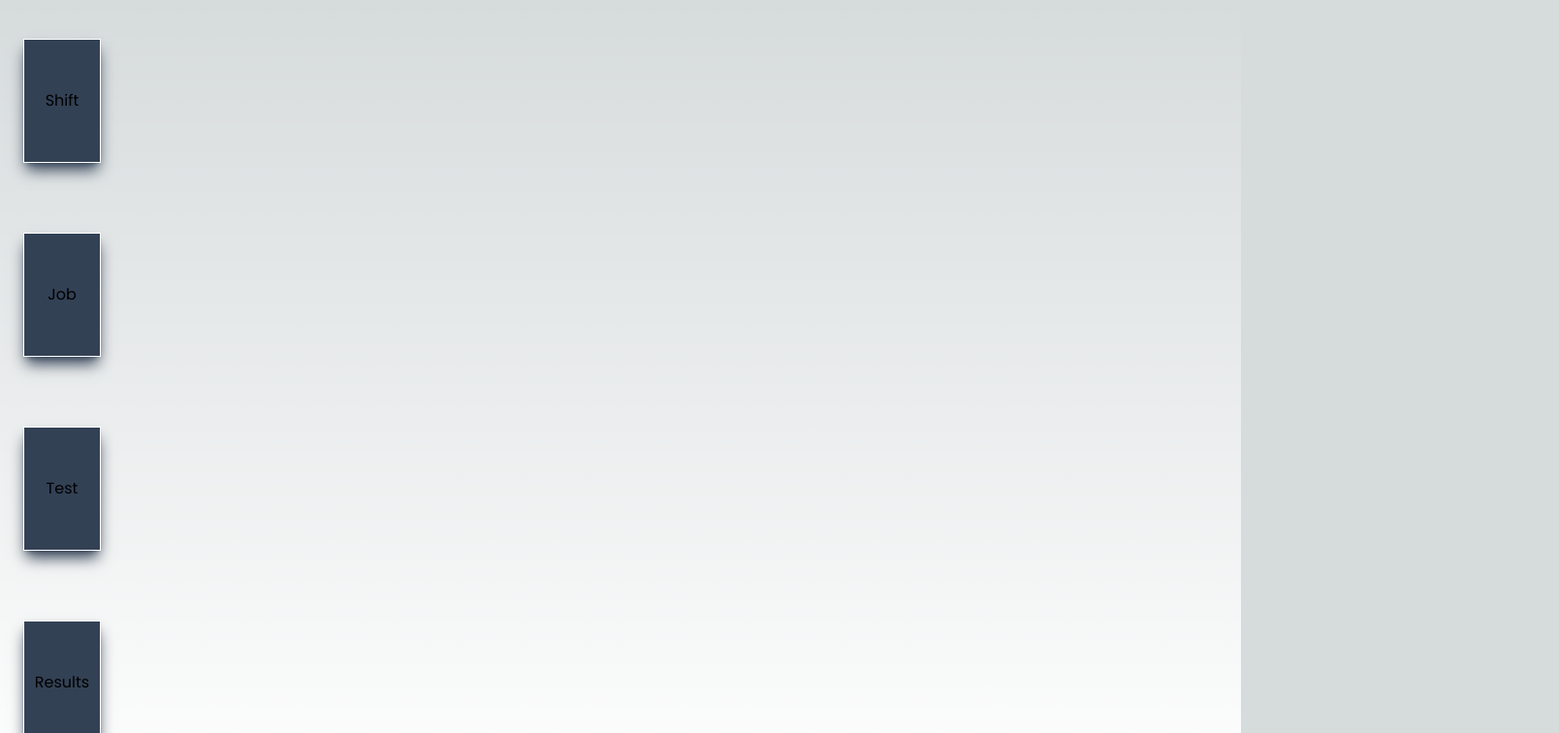
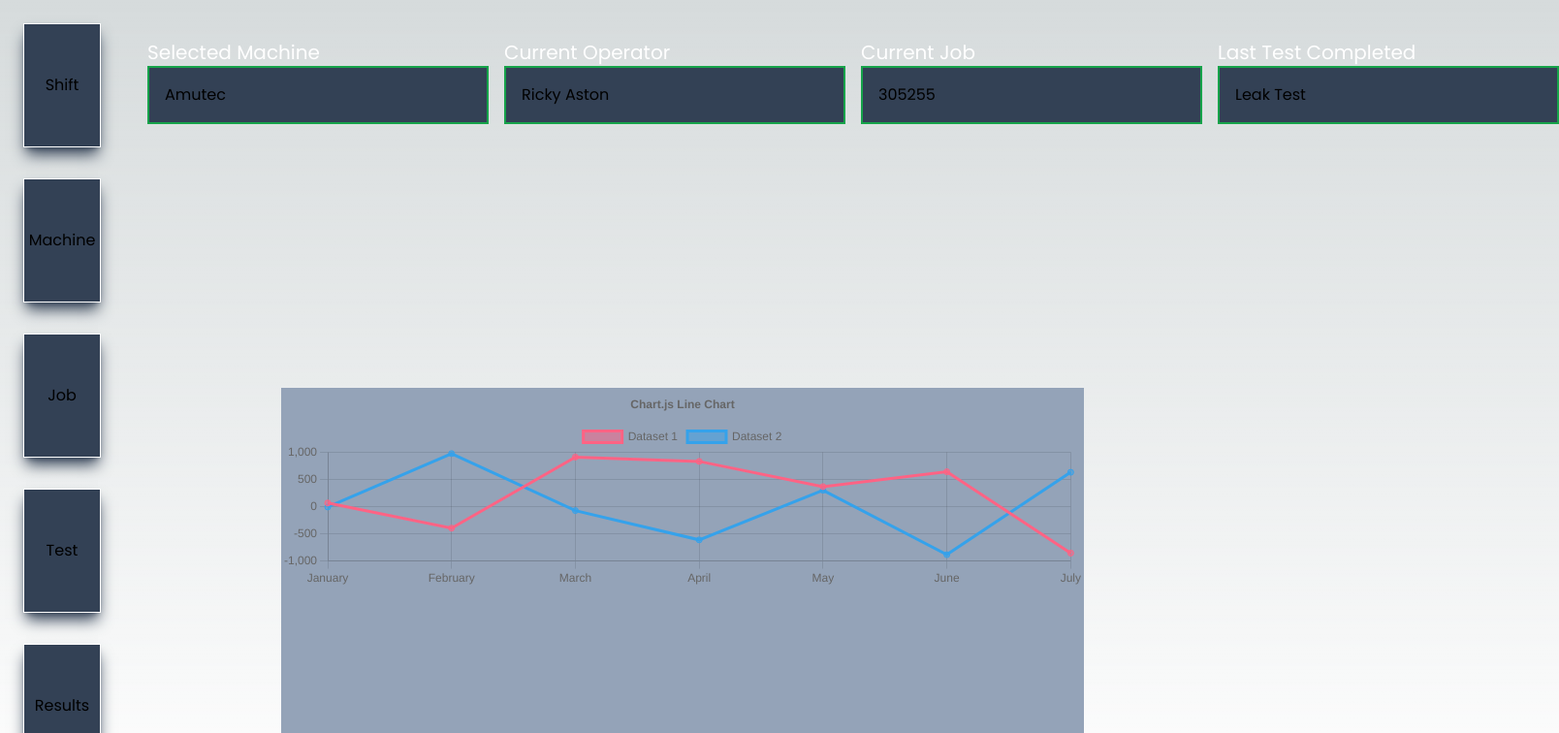
Before and after one commit to astonmedia/quality-control, a Next.js app: page / in a window 1280 px wide. Shown: the top 756 px of the page at 97% size, 1608 px wide, since content can reach past the window. Built offline with nearby package versions, Linux system fonts and the light colour scheme.

Commit message:
Added chartJS and working on main front page

```diff
--- a/package.json
+++ b/package.json
@@ -9,9 +9,12 @@
     "lint": "next lint"
   },
   "dependencies": {
+    "@faker-js/faker": "^8.3.1",
     "@prisma/client": "^5.5.2",
+    "chart.js": "^4.4.0",
     "next": "14.0.2",
     "react": "^18",
+    "react-chartjs-2": "^5.2.0",
     "react-dom": "^18"
   },
   "devDependencies": {
--- a/src/app/components/Button.tsx
+++ b/src/app/components/Button.tsx
@@ -2,8 +2,8 @@
 import Link from "next/link";
 
 type Props = {
-  title: String;
-  href: String;
+  title: string;
+  href: string;
 };
 
 function Button({ title, href }: Props) {
--- /dev/null
+++ b/src/app/components/Input.tsx
@@ -0,0 +1,36 @@
+"use client";
+import { useState, useEffect } from "react";
+
+type Props = {
+  selectedValue: string;
+  selection: string;
+};
+
+function Input({ selectedValue, selection }: Props) {
+  const [isRunning, setIsRunning] = useState(true);
+  const [value, setValue] = useState("");
+
+  useEffect(() => {
+    if (isRunning) {
+      setValue(selectedValue);
+    }
+  }, [isRunning, selectedValue]);
+
+  return (
+    <div className="flex flex-col">
+      <label className="text-xl text-white">{selection}</label>
+      <input
+        type="text"
+        disabled
+        value={value}
+        className={
+          isRunning
+            ? "border-green-600 py-4 px-4 border-2  bg-slate-700  shadow-slate-700 hover:bg-slate-600 hover:shadow-lg hover:shadow-cyan-700"
+            : "border-red-600 py-4 px-4 border-2  bg-slate-700  shadow-slate-700 hover:bg-slate-600 hover:shadow-lg hover:shadow-cyan-700"
+        }
+      />
+    </div>
+  );
+}
+
+export default Input;
--- /dev/null
+++ b/src/app/components/LineChart.tsx
@@ -0,0 +1,65 @@
+"use client";
+import {
+  Chart as ChartJS,
+  CategoryScale,
+  LinearScale,
+  PointElement,
+  LineElement,
+  Title,
+  Tooltip,
+  Legend,
+} from "chart.js";
+import { Line } from "react-chartjs-2";
+import { faker } from "@faker-js/faker";
+
+ChartJS.register(
+  CategoryScale,
+  LinearScale,
+  PointElement,
+  LineElement,
+  Title,
+  Tooltip,
+  Legend
+);
+
+export const options = {
+  responsive: true,
+  maintainAspectRation: false,
+  plugins: {
+    legend: {
+      position: "top" as const,
+    },
+    title: {
+      display: true,
+      text: "Chart.js Line Chart",
+    },
+  },
+};
+
+const labels = ["January", "February", "March", "April", "May", "June", "July"];
+
+export const data = {
+  labels,
+  datasets: [
+    {
+      label: "Dataset 1",
+      data: labels.map(() => faker.datatype.number({ min: -1000, max: 1000 })),
+      borderColor: "rgb(255, 99, 132)",
+      backgroundColor: "rgba(255, 99, 132, 0.5)",
+    },
+    {
+      label: "Dataset 2",
+      data: labels.map(() => faker.datatype.number({ min: -1000, max: 1000 })),
+      borderColor: "rgb(53, 162, 235)",
+      backgroundColor: "rgba(53, 162, 235, 0.5)",
+    },
+  ],
+};
+
+type Props = {
+  titleText: string;
+};
+
+export function LineChart({ titleText }: Props) {
+  return <Line options={options} data={data} width={200} height={50} />;
+}
--- a/src/app/components/Sidenav.tsx
+++ b/src/app/components/Sidenav.tsx
@@ -4,8 +4,9 @@ import Button from "./Button";
 const Sidenav = () => {
   return (
     <div className="">
-      <div className="grid grid-cols-1 justify-around mx-6 my-4 h-screen">
+      <div className="grid grid-cols-1 justify-around mx-6 my-auto h-screen">
         <Button href="shift" title="Shift" />
+        <Button href="machine" title="Machine" />
         <Button href="job" title="Job" />
         <Button href="test" title="Test" />
         <Button href="results" title="Results" />
--- a/src/app/layout.tsx
+++ b/src/app/layout.tsx
@@ -15,7 +15,7 @@ export default function RootLayout({
   children: React.ReactNode;
 }) {
   return (
-    <html lang="en">
+    <html lang="en" className="overflow-hidden">
       <body className={poppins.className}>{children}</body>
     </html>
   );
--- a/src/app/page.tsx
+++ b/src/app/page.tsx
@@ -1,15 +1,36 @@
+"use client";
+import Input from "./components/Input";
 import Sidenav from "./components/Sidenav";
+import { LineChart } from "./components/LineChart";
+import { useState } from "react";
+
 export default function Home() {
+  const [test, setTest] = useState("Leak Test");
   return (
     <main className="">
       <div className="grid grid-cols-10">
         <div>
           <Sidenav />
         </div>
-        <div className="col-span-9">
-          <div className="flex flex-col max-h-screen">
-            <div className="bg-slate-300 w-full h-full"></div>
-            <div className="bg-slate-600 w-full h-full"></div>
+        <div className="col-span-9 pt-10 mx-6">
+          <div className="flex flex-col h-screen justify-between pb-20">
+            <div className=" flex flex-col">
+              <div className="flex gap-4 justify-between">
+                <Input selection="Selected Machine" selectedValue="Amutec" />
+                <Input
+                  selection="Current Operator"
+                  selectedValue="Ricky Aston"
+                />
+                <Input selection="Current Job" selectedValue="305255" />
+                <Input
+                  selection="Last Test Completed"
+                  selectedValue="Leak Test"
+                />
+              </div>
+            </div>
+            <div className="h-1/2 w-3/4 bg-slate-400 mx-auto">
+              <LineChart chartTitle={test} />
+            </div>
           </div>
         </div>
       </div>
```
Also changed, not shown: 1 other file (tests, documents, lock files or other folders).
